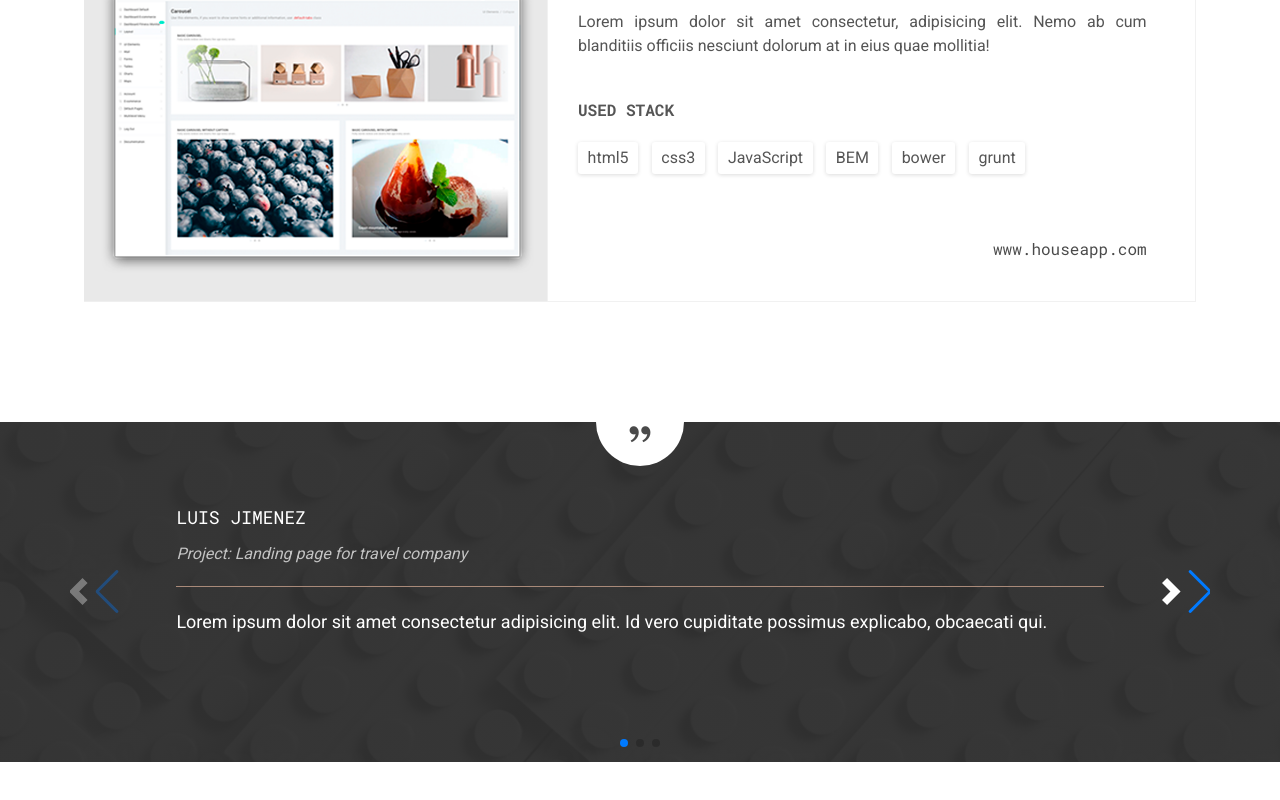
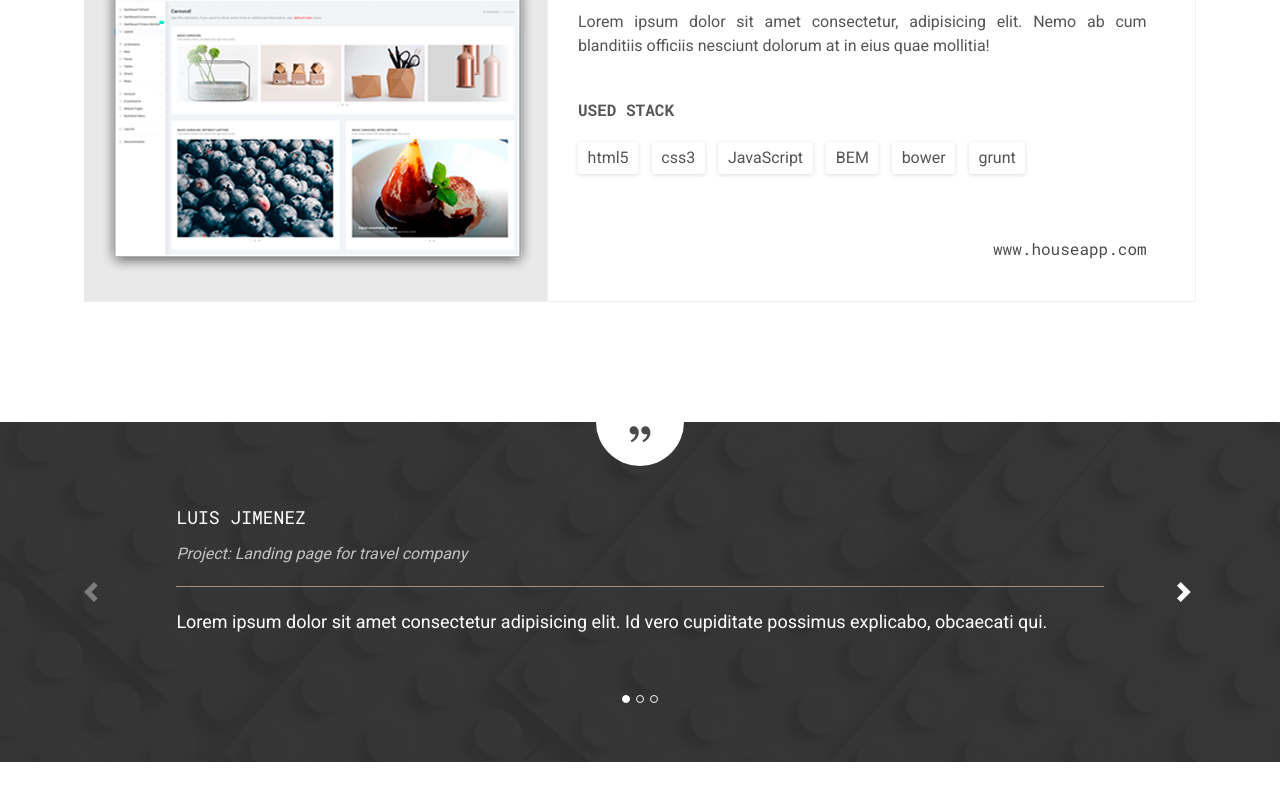
Before and after one commit to crixfer/myPortfolio, a plain HTML site: page index.html in a window 1280 px wide. Shown: the part 4022-4822 px from the top of the page. Drawn offline with nearby package versions, Linux system fonts and the light colour scheme.

Commit message:
Testimonial done.

```diff
--- a/assets/css/style.css
+++ b/assets/css/style.css
@@ -628,6 +628,31 @@ input {
     margin-bottom: 1.25rem;
 }
 
-.swiper-button-next:after {
+.swiper-button-next:after,
+.swiper-button-prev::after {
+    content: '';
+}
 
+.swiper-button-next img,
+.swiper-button-prev img {
+    width: 20px;
+    height: 20px;
 }
+
+.swiper-pagination-bullets.swiper-pagination-horizontal {
+    bottom: 3.25rem;
+}
+
+.swiper-pagination-bullet {
+    width: 8px;
+    height: 8px;
+    border-radius: 50%;
+    background-color: transparent;
+    border: 1px solid #fff;
+    opacity: 1;
+    margin: 0 3px !important;
+}
+
+.swiper-pagination-bullet-active {
+    background-color: #fff;
+}
```
